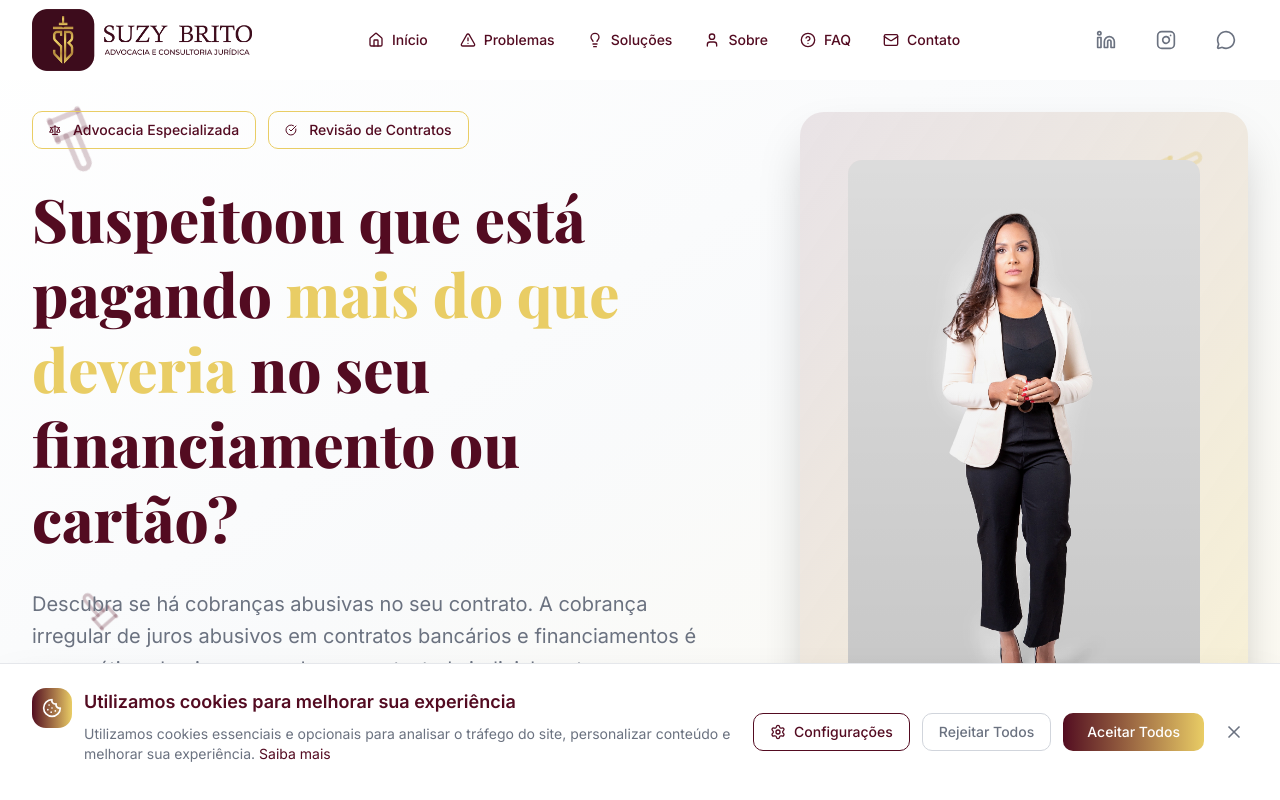
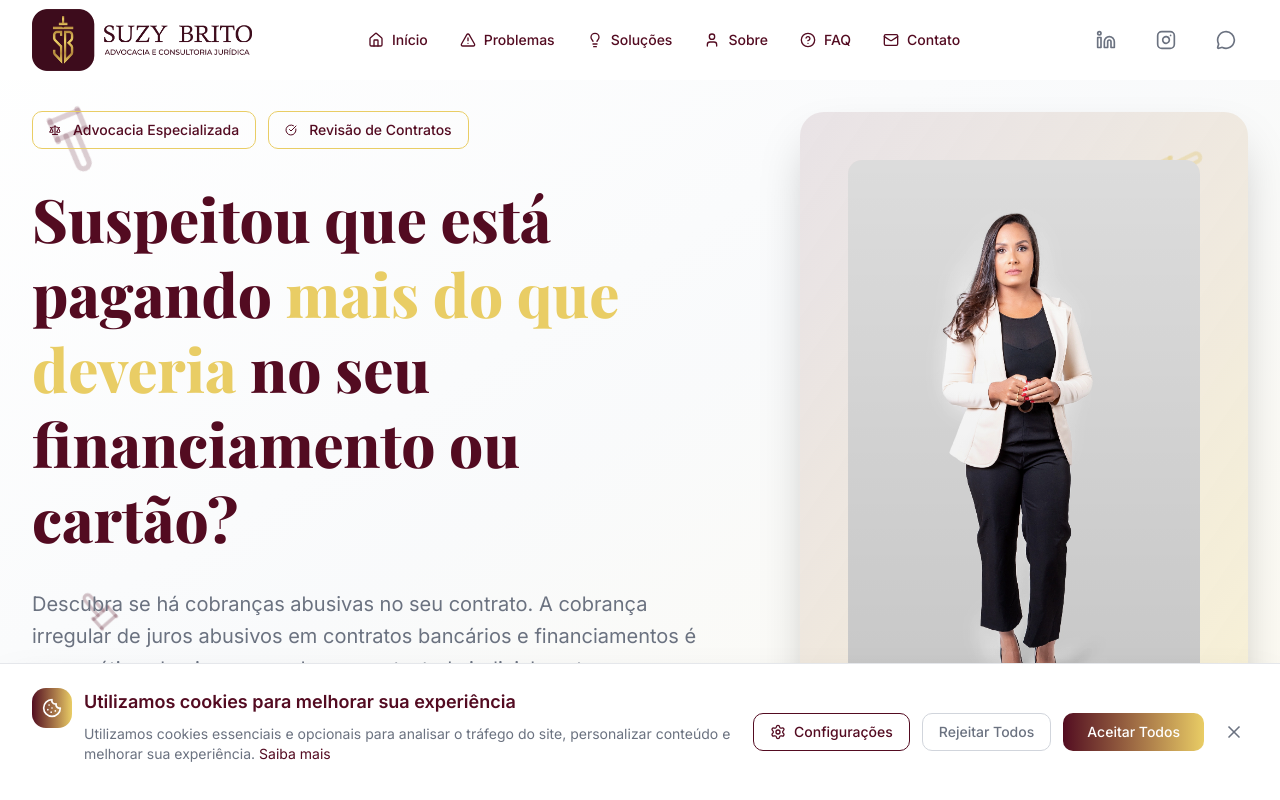
Before and after one commit to matheusqueiroz92/juros-suzy-brito-advocacia, a Next.js app: page / in a window 1280 px wide. Shown: the top 800 px of the page. Built offline with nearby package versions, Linux system fonts and the light colour scheme; a web font is replaced by a local one.

Commit message:
Test again CI/CD workflow

```diff
--- a/src/components/Hero.tsx
+++ b/src/components/Hero.tsx
@@ -93,7 +93,7 @@ const Hero = () => {
 
             {/* Title */}
             <h1 className="text-4xl lg:text-6xl font-serif font-extrabold text-primary leading-tight">
-              Suspeitoou que está pagando{" "}
+              Suspeitou que está pagando{" "}
               <span className="text-secondary">mais do que deveria</span> no seu
               financiamento ou cartão?
             </h1>
```
